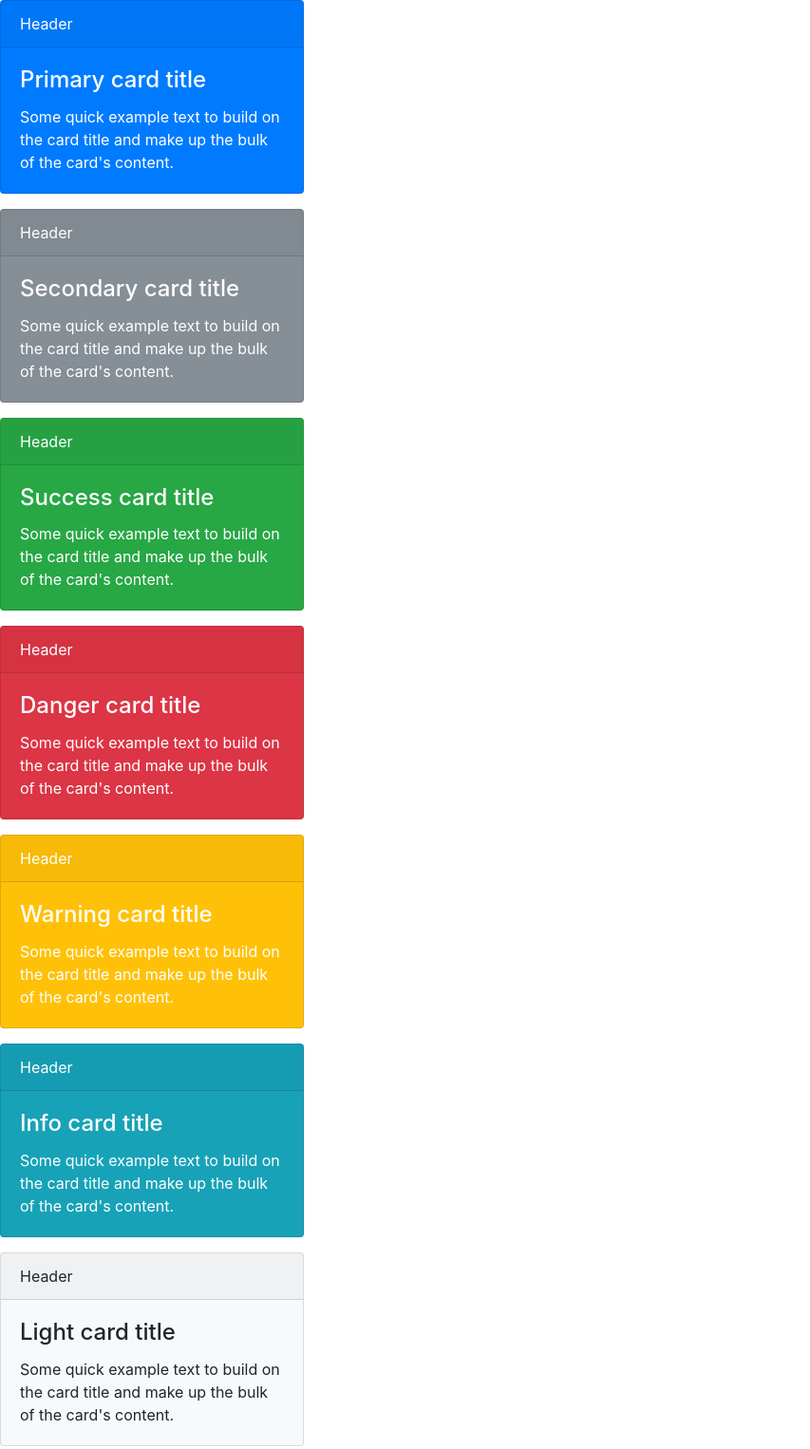
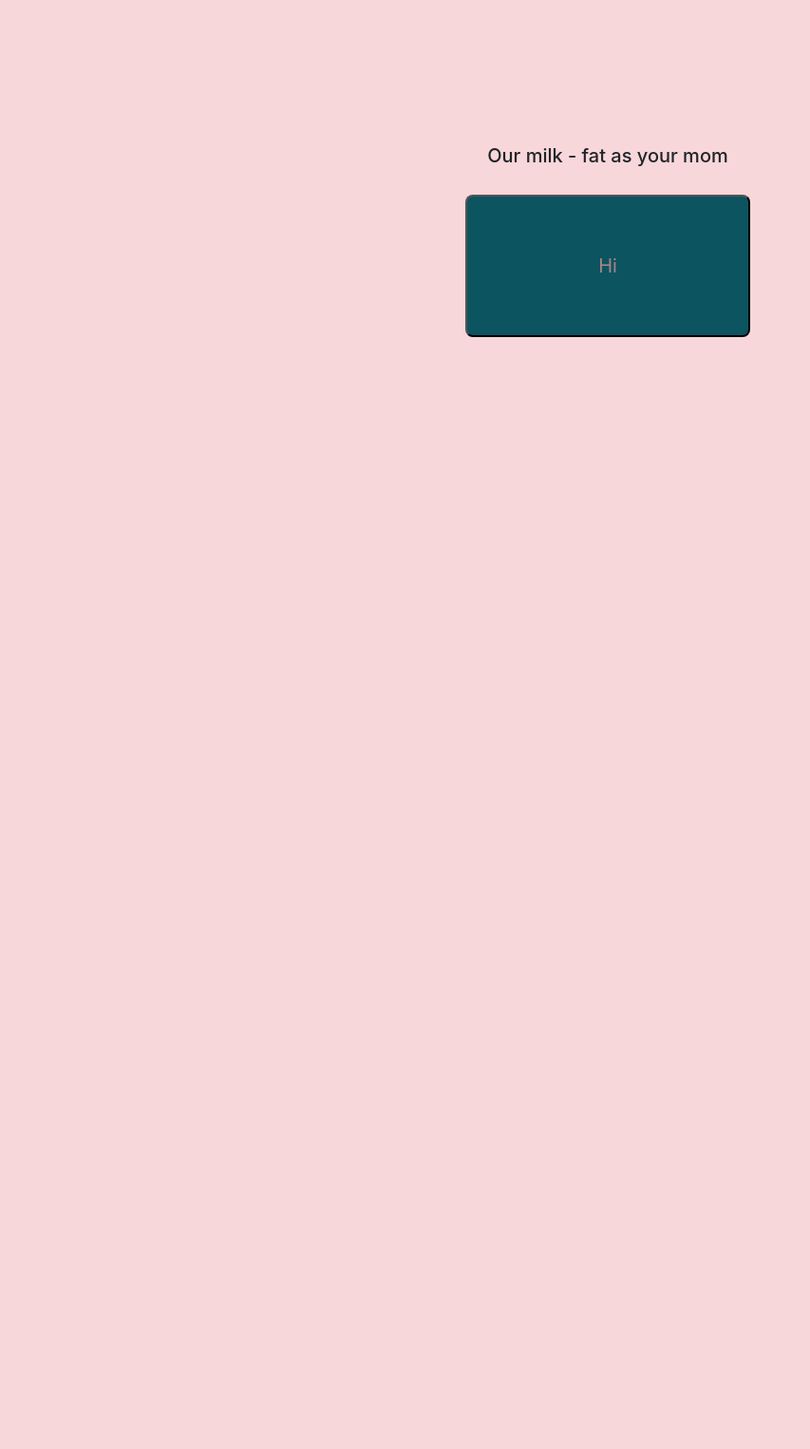
Before and after one commit to thanator/goServer, a plain HTML site: page UI/index.html in a window 1280 px wide. Shown: the top 1526 px of the page at 95% size, without its empty margins (0-853 px from the left). After the commit the page ends 800 px from the top, so only its background shows below. Drawn offline with nearby package versions, Linux system fonts and the light colour scheme.

Commit message:
Добавление UI начало работы с UI

```diff
--- a/UI/index.html
+++ b/UI/index.html
@@ -1,67 +1,30 @@
 <!DOCTYPE html>
 <html lang="en">
 <head>
+    <meta name="viewport" content="width=device-width, initial-scale=1">
+    <link rel="stylesheet" href="https://maxcdn.bootstrapcdn.com/bootstrap/3.3.7/css/bootstrap.min.css">
     <link href="css/bootstrap.css" rel="stylesheet">
+    <meta name="viewport" content="width=device-width, height=device-height, initial-scale=1">
     <meta charset="UTF-8">
     <title>DZ</title>
 </head>
-<body>
-<div class="card text-white bg-primary mb-3" style="max-width: 20rem;">
-    <div class="card-header">Header</div>
-    <div class="card-body">
-        <h4 class="card-title">Primary card title</h4>
-        <p class="card-text">Some quick example text to build on the card title and make up the bulk of the card's content.</p>
+<body style="background-color: #f8d7da;">
+
+<div class="container" style="padding-top: 10%">
+    <div class="center-block" style="text-align: center; padding: 24px">
+        <h2>Our milk - fat as your mom</h2>
+    </div>
+
+    <div class="center-block">
+        <button class="center-block" style="height: 150px; width: 300px; background-color: #0c5460;
+        border-radius: 8px; font-size: 20px; color: #a78487">Hi</button>
     </div>
 </div>
-<div class="card text-white bg-secondary mb-3" style="max-width: 20rem;">
-    <div class="card-header">Header</div>
-    <div class="card-body">
-        <h4 class="card-title">Secondary card title</h4>
-        <p class="card-text">Some quick example text to build on the card title and make up the bulk of the card's content.</p>
-    </div>
-</div>
-<div class="card text-white bg-success mb-3" style="max-width: 20rem;">
-    <div class="card-header">Header</div>
-    <div class="card-body">
-        <h4 class="card-title">Success card title</h4>
-        <p class="card-text">Some quick example text to build on the card title and make up the bulk of the card's content.</p>
-    </div>
-</div>
-<div class="card text-white bg-danger mb-3" style="max-width: 20rem;">
-    <div class="card-header">Header</div>
-    <div class="card-body">
-        <h4 class="card-title">Danger card title</h4>
-        <p class="card-text">Some quick example text to build on the card title and make up the bulk of the card's content.</p>
-    </div>
-</div>
-<div class="card text-white bg-warning mb-3" style="max-width: 20rem;">
-    <div class="card-header">Header</div>
-    <div class="card-body">
-        <h4 class="card-title">Warning card title</h4>
-        <p class="card-text">Some quick example text to build on the card title and make up the bulk of the card's content.</p>
-    </div>
-</div>
-<div class="card text-white bg-info mb-3" style="max-width: 20rem;">
-    <div class="card-header">Header</div>
-    <div class="card-body">
-        <h4 class="card-title">Info card title</h4>
-        <p class="card-text">Some quick example text to build on the card title and make up the bulk of the card's content.</p>
-    </div>
-</div>
-<div class="card bg-light mb-3" style="max-width: 20rem;">
-    <div class="card-header">Header</div>
-    <div class="card-body">
-        <h4 class="card-title">Light card title</h4>
-        <p class="card-text">Some quick example text to build on the card title and make up the bulk of the card's content.</p>
-    </div>
-</div>
-<div class="card text-white bg-dark mb-3" style="max-width: 20rem;">
-    <div class="card-header">Header</div>
-    <div class="card-body">
-        <h4 class="card-title">Dark card title</h4>
-        <p class="card-text">Some quick example text to build on the card title and make up the bulk of the card's content.</p>
-    </div>
+<div>
+
 </div>
 
+<script src="https://ajax.googleapis.com/ajax/libs/jquery/1.12.4/jquery.min.js"/>
+<script src="js/bootstrap.js"/>
 </body>
 </html>
```
